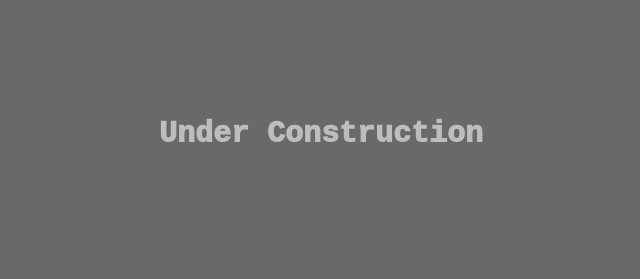
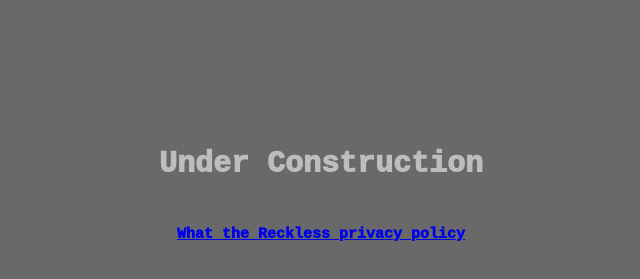
Before and after one commit to ugglagames/ugglagames.github.io, a plain HTML site: page index.html in a window 1280 px wide. Shown: the part 431-710 px from the top of the page, without its empty margins (319-959 px from the left). Drawn offline with Linux system fonts and the light colour scheme.

Commit message:
privacy policy adress adjust

```diff
--- a/index.html
+++ b/index.html
@@ -12,6 +12,13 @@
         <img class="logo" src="./Uggla.png">
     </div>
 
-    <div class="advice">Under Construction</div>
+    <div class="advice">
+        <p>Under Construction</p>
+
+    </div>
+    <div class="privacy-policy">
+        <p><a href="./what-the-reckless/privacy-policy.html">What the Reckless privacy policy</a></div></p>
+    </div>
+
 </body>
 </html>
--- a/stylesheet.css
+++ b/stylesheet.css
@@ -26,3 +26,13 @@ body {
     align-items: center;
     justify-content: center;
 }
+
+.privacy-policy {
+    font-family: 'Courier New', Courier, monospace;
+    color: #bdbdbd;
+    font-size: 15px;
+    font-weight: 1000;
+    display: flex;
+    align-items: center;
+    justify-content: center;
+}
```
Also changed, not shown: what-the-reckless/privacy-policy.html (renamed from what-the-reckless/privacy-policy/index.html).
